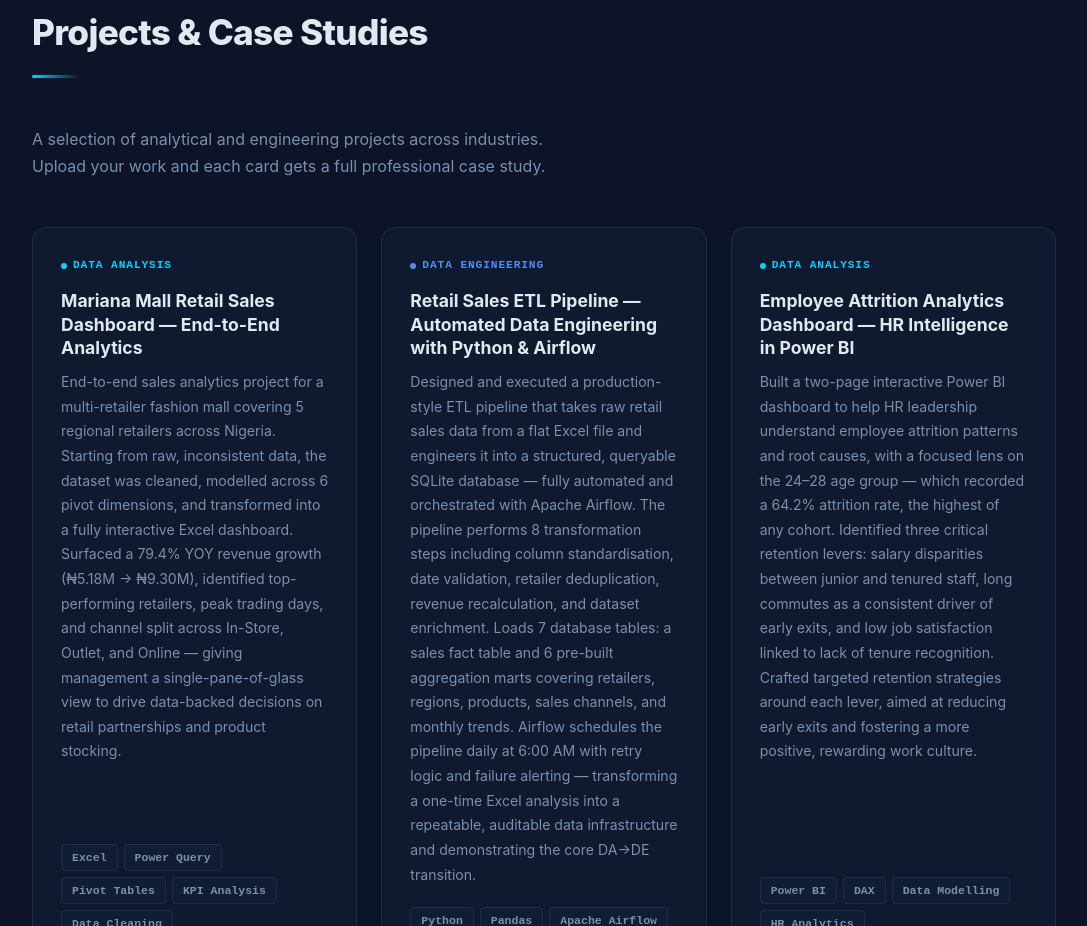
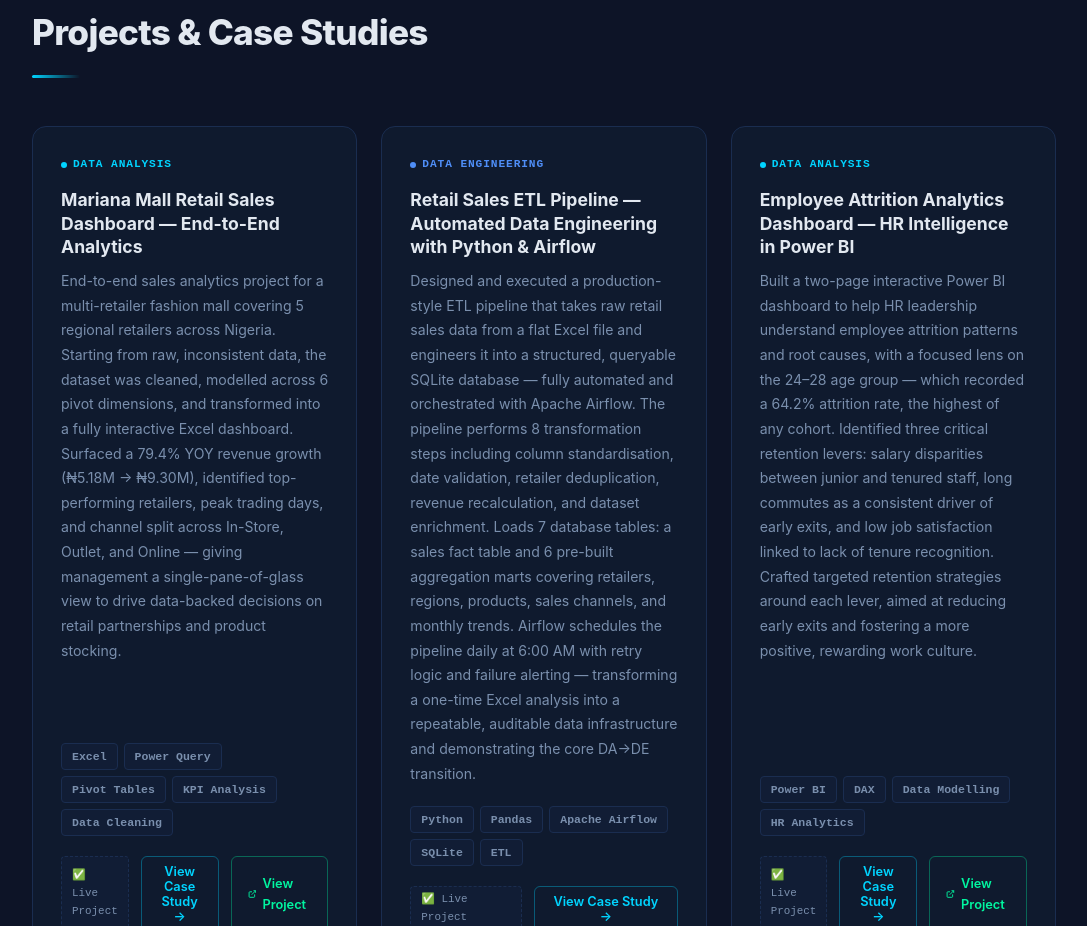
Before and after one commit to Dabspluggins/Dabspluggins.github.io, a plain HTML site: page index.html in a window 1280 px wide. Shown: the part 2936-3862 px from the top of the page, without its empty margins (96-1183 px from the left). Drawn offline with Linux system fonts and the light colour scheme.

Commit message:
Remove placeholder text from projects section

```diff
--- a/index.html
+++ b/index.html
@@ -794,7 +794,6 @@
   <div class="section-tag">// case_studies</div>
   <h2 class="section-title">Projects &amp; Case Studies</h2>
   <div class="section-divider"></div>
-  <p class="section-subtitle">A selection of analytical and engineering projects across industries. Upload your work and each card gets a full professional case study.</p>
 
   <div class="projects-grid">
 
```
